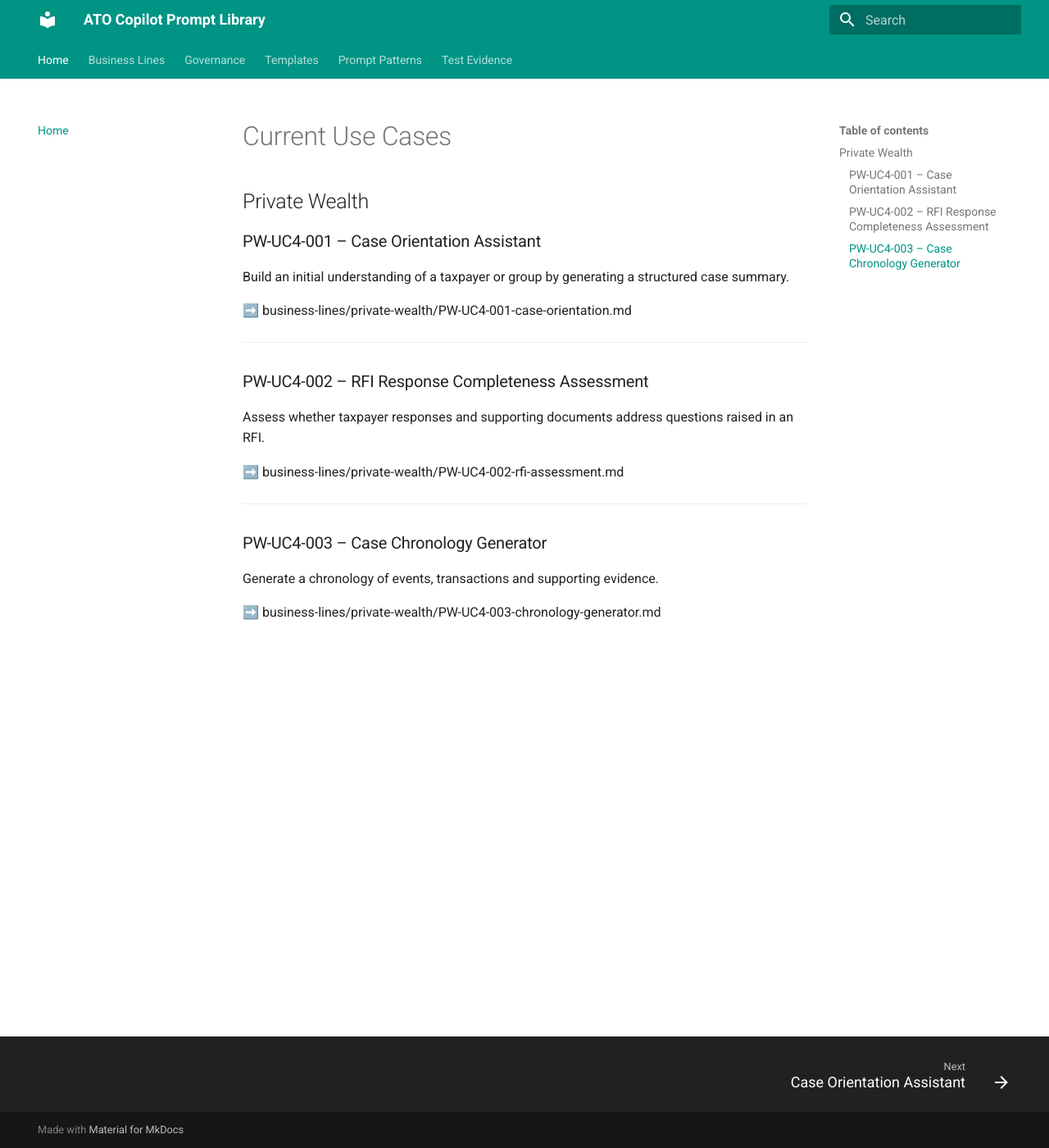
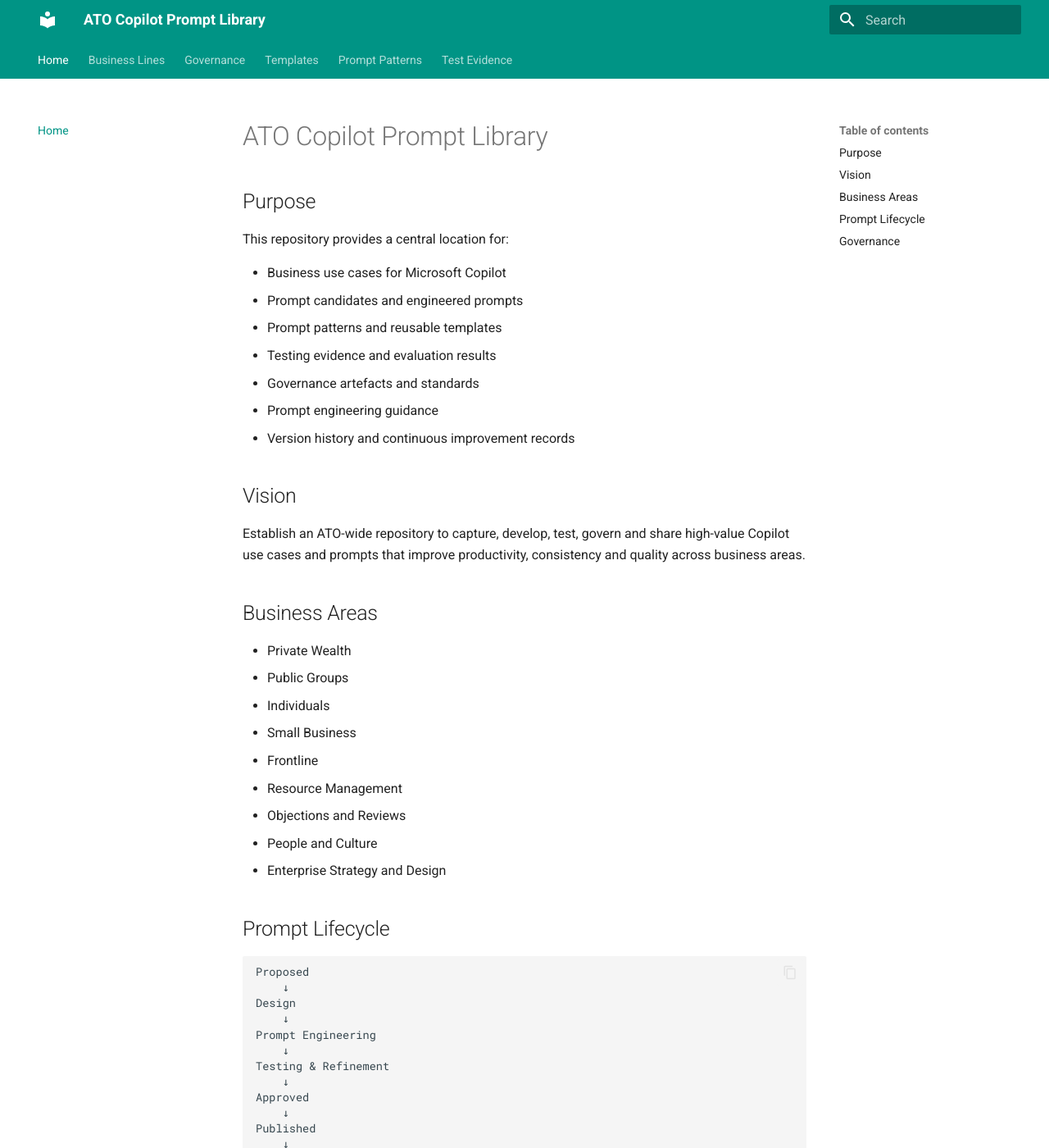
Before and after one commit to Rawana85/ai-prompt-engineering-library, an MkDocs documentation site: the page built from docs/index.md, in a window 1280 px wide and 1400 px high. Shown: the whole window at 82% size. Built offline with MkDocs 1.6.1 and Material for MkDocs 9.7.7, drawn with Linux system fonts in a browser that asks for light colours; some of the changed text lies outside the part shown.

Commit message:
Update index.md

````diff
--- a/docs/index.md
+++ b/docs/index.md
@@ -1,25 +1,142 @@
-# Current Use Cases
+# ATO Copilot Prompt Library
 
-## Private Wealth
+## Purpose
 
-### PW-UC4-001 – Case Orientation Assistant
+This repository provides a central location for:
 
-Build an initial understanding of a taxpayer or group by generating a structured case summary.
+- Business use cases for Microsoft Copilot
+- Prompt candidates and engineered prompts
+- Prompt patterns and reusable templates
+- Testing evidence and evaluation results
+- Governance artefacts and standards
+- Prompt engineering guidance
+- Version history and continuous improvement records
 
-➡️ business-lines/private-wealth/PW-UC4-001-case-orientation.md
+## Vision
+
+Establish an ATO-wide repository to capture, develop, test, govern and share high-value Copilot use cases and prompts that improve productivity, consistency and quality across business areas.
+
+## Business Areas
+
+- Private Wealth
+- Public Groups
+- Individuals
+- Small Business
+- Frontline
+- Resource Management
+- Objections and Reviews
+- People and Culture
+- Enterprise Strategy and Design
+
+## Prompt Lifecycle
+
+```text
+Proposed
+    ↓
+Design
+    ↓
+Prompt Engineering
+    ↓
+Testing & Refinement
+    ↓
+Approved
+    ↓
+Published
+    ↓
+Review & Optimisation
+```
+
+## Governance
+
+All prompts are subject to:
+
+- Business owner endorsement
+- Human review requirements
+- Testing and validation
+- Quality assessment
+- Version control
+- Ongoing review and maintenance
 
 ---
 
-### PW-UC4-002 – RFI Response Completeness Assessment
+# Current Use Cases
 
-Assess whether taxpayer responses and supporting documents address questions raised in an RFI.
+# Private Wealth
 
-➡️ business-lines/private-wealth/PW-UC4-002-rfi-assessment.md
+## Available Use Cases
 
+| ID | Use Case | Description |
+|------|------|------|
+| [PW-UC4-001](docs/business-lines/private-wealth/PW-UC4-001-case-orientation.md) | Case Orientation Assistant | Generate a structured taxpayer and group profile from multiple information sources. |
+| [PW-UC4-002](docs/business-lines/private-wealth/PW-UC4-002-rfi-assessment.md) | RFI Response Completeness Assessment | Assess completeness of taxpayer responses against RFI requirements. |
+| [PW-UC4-003](docs/business-lines/private-wealth/PW-UC4-003-chronology-generator.md) | Case Chronology Generator | Produce a timeline of events, transactions and supporting evidence. |
+
+## Future Business Areas
+
+- Public Groups
+- Individuals
+- Small Business
+- Frontline
+- Resource Management
+- Objections and Reviews
+- People and Culture
+- Enterprise Strategy and Design
 ---
 
-### PW-UC4-003 – Case Chronology Generator
+# Prompt Catalogue
 
-Generate a chronology of events, transactions and supporting evidence.
+# Prompt Catalogue
 
-➡️ business-lines/private-wealth/PW-UC4-003-chronology-generator.md
+| ID | Use Case | Business Area | Status |
+|------|------|------|------|
+| business-lines/private-wealth/PW-UC4-001-case-orientation.md | Case Orientation Assistant | Private Wealth | Proposed |
+| business-lines/private-wealth/PW-UC4-002-rfi-assessment.md | RFI Response Completeness Assessment | Private Wealth | Proposed |
+| business-lines/private-wealth/PW-UC4-003-chronology-generator.md | Case Chronology Generator | Private Wealth | Proposed |
+
+## Repository Structure
+
+```text
+business-lines/
+├── private-wealth/
+├── public-groups/
+├── individuals/
+├── small-business/
+└── frontline/
+
+governance/
+├── authoring-standards.md
+├── testing-framework.md
+└── quality-rubric.md
+
+templates/
+├── use-case-template.md
+└── prompt-template.md
+
+prompt-patterns/
+
+test-evidence/
+
+metrics/
+```
+
+## Success Measures
+
+Prompts will be evaluated against:
+
+- Productivity improvement
+- Quality of output
+- Consistency and repeatability
+- Traceability and explainability
+- Risk management
+- User adoption
+- Reusability across business areas
+
+## Guiding Principle
+
+A prompt is not considered a production asset until it has been:
+
+1. Designed against a clear business problem.
+2. Tested against defined scenarios.
+3. Assessed for quality and risk.
+4. Endorsed by the relevant business owner.
+5. Published with documented limitations and governance requirements.
````
